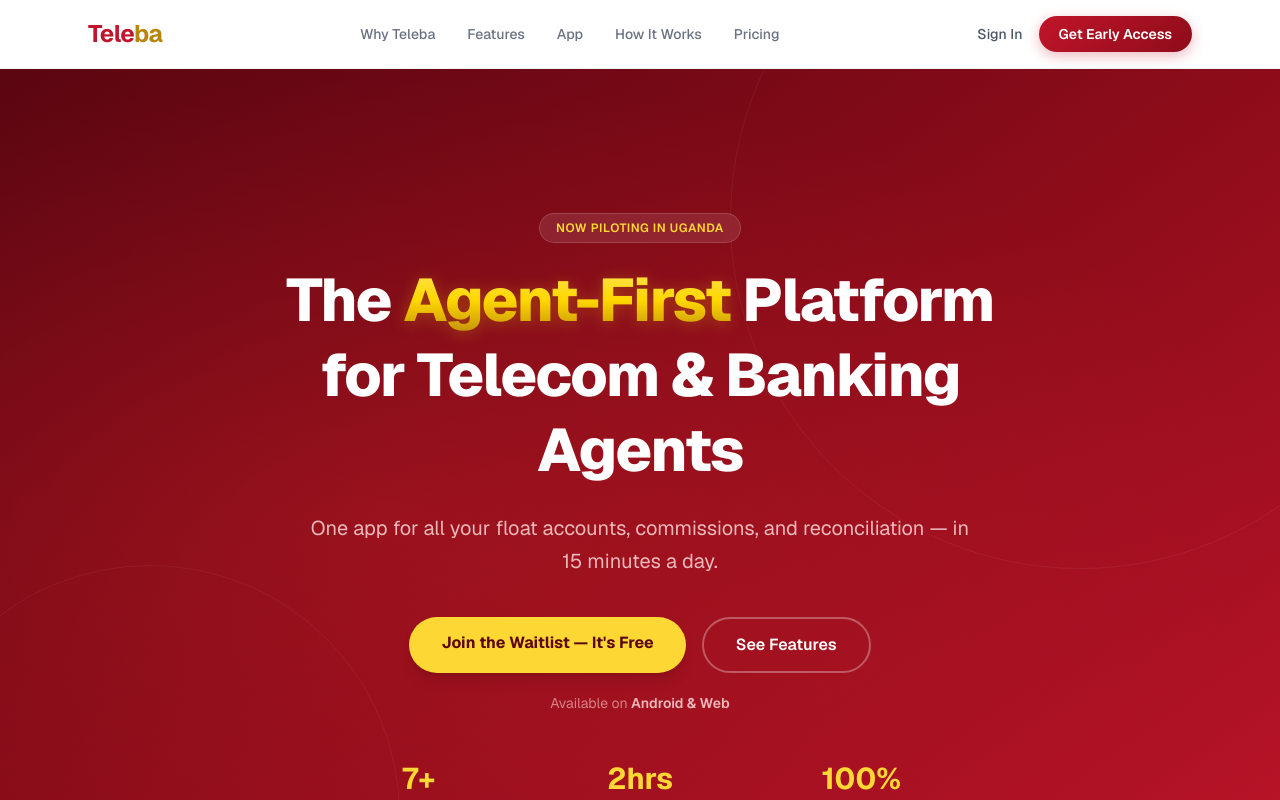
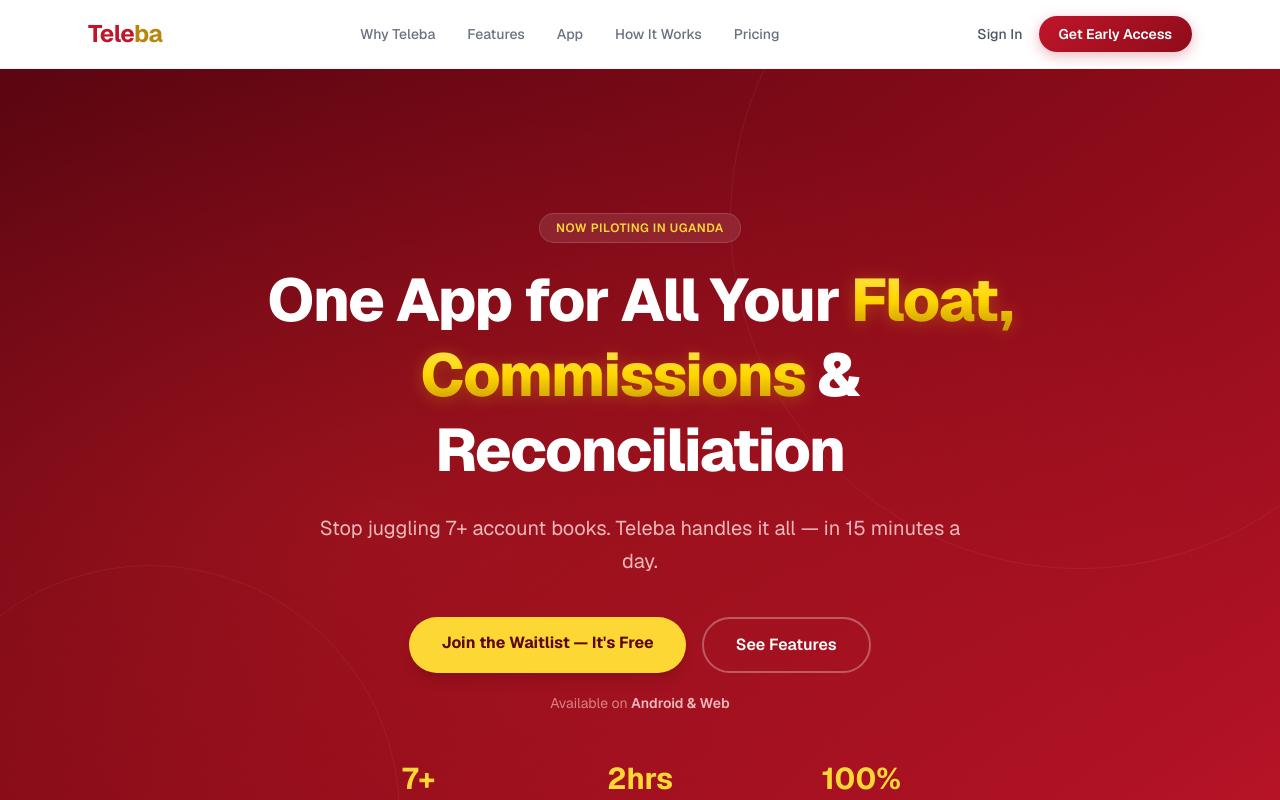
Before and after one commit to Ntsinga/Teleba-Landing-Page, a Next.js app: page / in a window 1280 px wide. Shown: the top 800 px of the page. Built offline with nearby package versions, Linux system fonts and the light colour scheme; no server answers.

Commit message:
Update metadata and Open Graph settings for improved branding and SEO

```diff
--- a/app/layout.tsx
+++ b/app/layout.tsx
@@ -17,8 +17,9 @@
 
 export const metadata: Metadata = {
   metadataBase: new URL(BASE_URL),
+  applicationName: "Teleba",
   title: {
-    default: "Teleba — The Agent-First Platform for Telecom & Banking Agents",
+    default: "Teleba",
     template: "%s | Teleba",
   },
   description:
@@ -36,12 +37,13 @@
   ],
   authors: [{ name: "Teleba", url: BASE_URL }],
   creator: "Teleba",
+  publisher: "Teleba",
   openGraph: {
     type: "website",
     locale: "en_UG",
     url: BASE_URL,
     siteName: "Teleba",
-    title: "Teleba — The Agent-First Platform for Telecom & Banking Agents",
+    title: "Teleba | Telecom and Agent Banking Platform",
     description:
       "Stop drowning in paperwork. Teleba helps mobile money and banking agents in Uganda reconcile accounts, track commissions, and grow their business.",
     images: [
@@ -55,7 +57,7 @@
   },
   twitter: {
     card: "summary_large_image",
-    title: "Teleba — The Agent-First Platform for Telecom & Banking Agents",
+    title: "Teleba | Telecom and Agent Banking Platform",
     description:
       "Stop drowning in paperwork. Teleba helps mobile money and banking agents in Uganda reconcile accounts, track commissions, and grow their business.",
     images: [`${BASE_URL}/opengraph-image`],
@@ -78,6 +80,9 @@
     apple: [{ url: `/apple-icon.png?v=${ICON_VERSION}`, type: "image/png" }],
     shortcut: `/icon.png?v=${ICON_VERSION}`,
   },
+  appleWebApp: {
+    title: "Teleba",
+  },
 };
 
 export default function RootLayout({
--- a/app/opengraph-image.tsx
+++ b/app/opengraph-image.tsx
@@ -7,7 +7,6 @@
 
 export default function OGImage() {
   return new ImageResponse(
-    (
     <div
       style={{
         background: "linear-gradient(135deg, #c62828 0%, #7f0000 100%)",
@@ -64,7 +63,7 @@
           fontWeight: 400,
         }}
       >
-          The Agent-First Platform for Telecom &amp; Banking Agents
+        One app for all your float, commissions &amp; reconciliation
       </div>
 
       {/* Stats row */}
@@ -100,8 +99,7 @@
           </div>
         ))}
       </div>
-      </div>
-    ),
-    size
+    </div>,
+    size,
   );
 }
--- a/app/page.tsx
+++ b/app/page.tsx
@@ -1,3 +1,4 @@
+import type { Metadata } from "next";
 import { WaitlistForm } from "./components/WaitlistForm";
 import { AppScreenshots } from "./components/AppScreenshots";
 import {
@@ -7,6 +8,15 @@
 } from "./components/AnimatedSection";
 
 const BASE_URL = "https://teleba.io";
+
+export const metadata: Metadata = {
+  title: "Teleba | Telecom and Agent Banking Platform",
+  description:
+    "Teleba helps telecom and agent banking businesses reconcile accounts, track commissions, manage float, and run operations from one platform.",
+  alternates: {
+    canonical: BASE_URL,
+  },
+};
 
 const jsonLd = {
   "@context": "https://schema.org",
@@ -35,9 +45,20 @@
       "@id": `${BASE_URL}/#website`,
       url: BASE_URL,
       name: "Teleba",
+      alternateName: "Teleba | Telecom and Agent Banking Platform",
       description:
-        "The Agent-First Platform for Telecom and Banking Agents in Uganda",
+        "Telecom and agent banking platform for reconciliation, commission tracking, and float management in Uganda",
       publisher: { "@id": `${BASE_URL}/#organization` },
+    },
+    {
+      "@type": "WebPage",
+      "@id": `${BASE_URL}/#webpage`,
+      url: BASE_URL,
+      name: "Teleba | Telecom and Agent Banking Platform",
+      isPartOf: { "@id": `${BASE_URL}/#website` },
+      about: { "@id": `${BASE_URL}/#organization` },
+      description:
+        "Teleba helps telecom and agent banking businesses reconcile accounts, track commissions, manage float, and run operations from one platform.",
     },
     {
       "@type": "SoftwareApplication",
@@ -137,12 +158,13 @@
               Now piloting in Uganda
             </span>
             <h1 className="max-w-3xl text-4xl md:text-6xl font-extrabold leading-tight tracking-tight text-white">
-              The <span className="brand-text-gradient">Agent-First</span>{" "}
-              Platform for Telecom &amp; Banking Agents
+              One App for All Your{" "}
+              <span className="brand-text-gradient">Float, Commissions</span>{" "}
+              &amp; Reconciliation
             </h1>
             <p className="mt-6 max-w-2xl text-lg md:text-xl leading-relaxed text-red-100/80">
-              One app for all your float accounts, commissions, and
-              reconciliation — in 15 minutes a day.
+              Stop juggling 7+ account books. Teleba handles it all — in 15
+              minutes a day.
             </p>
             <div className="mt-10 flex flex-col sm:flex-row gap-4">
               <a
```
Lines whose indentation alone changed are shown as unchanged.
